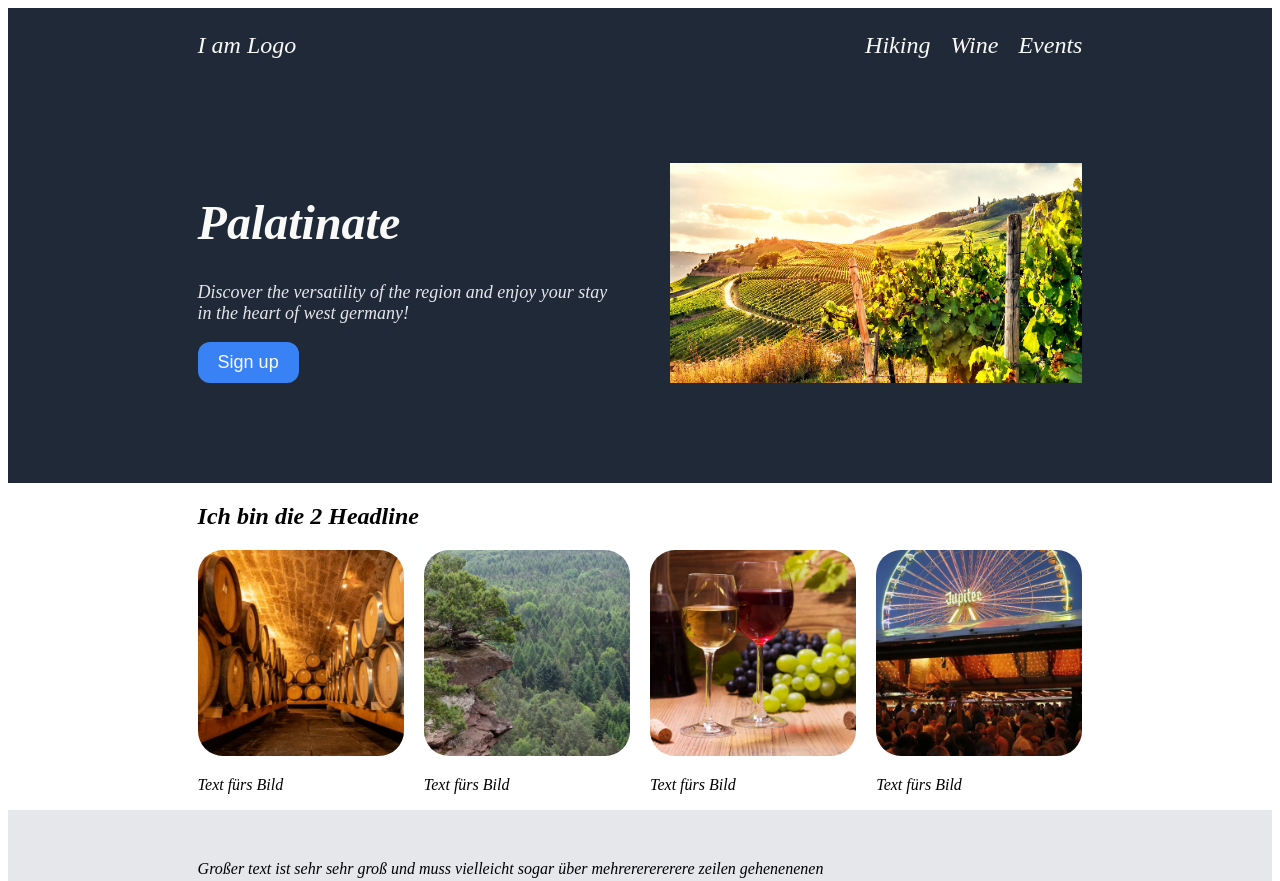
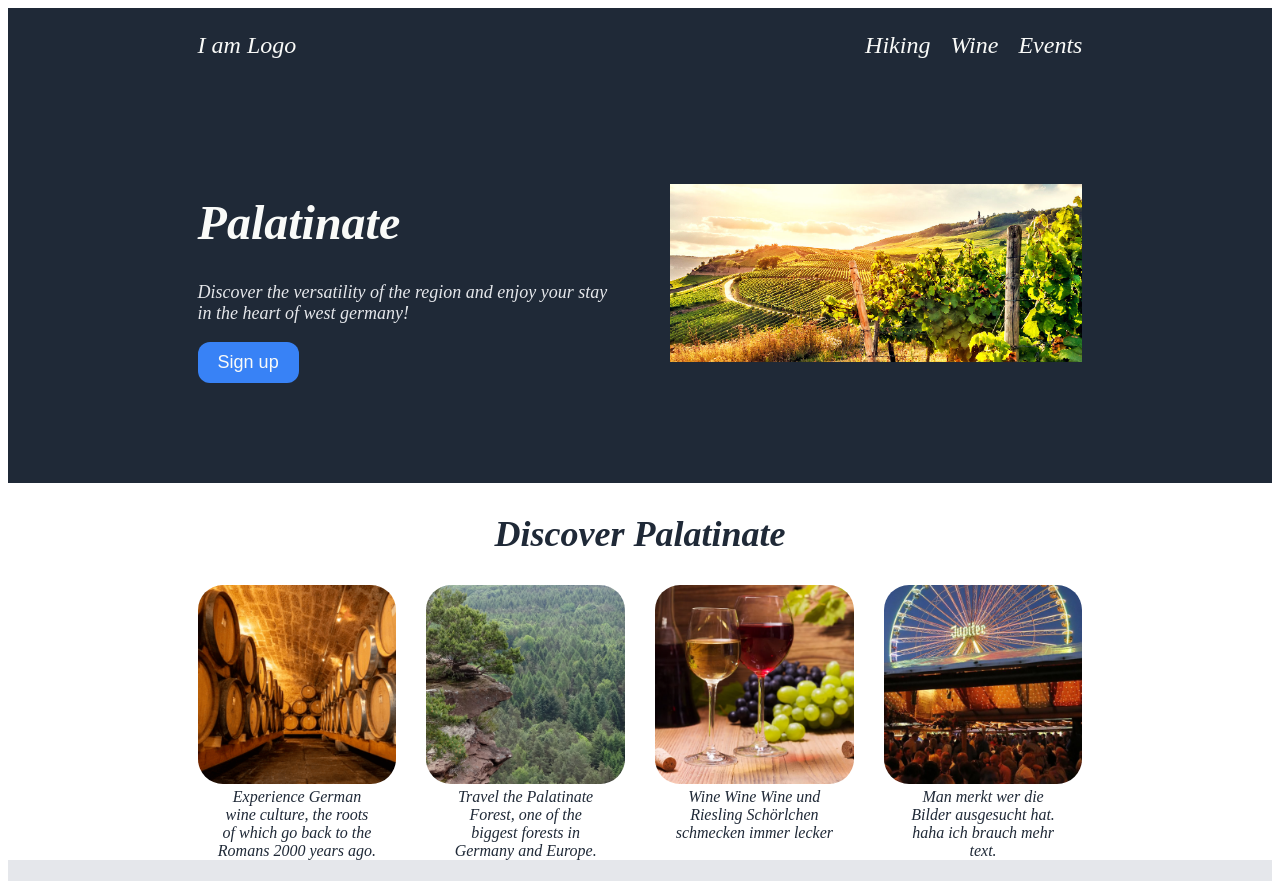
Before and after one commit to feindreh/palatinate, a plain HTML site: page index.html in a window 1280 px wide. Shown: the top 881 px of the page. Drawn offline with Linux system fonts and the light colour scheme.

Commit message:
add pictures text and layout

```diff
--- a/index.html
+++ b/index.html
@@ -27,23 +27,23 @@
         </div>
     </div>
     <div id="pictures">
-        <h2>Ich bin die 2 Headline</h2>
+        <h2>Discover Palatinate</h2>
         <div id="flexbox">
             <div class="imgWithText">
                 <img class="flexitems" src="./img/img1.png">
-                <p>Text fürs Bild</p>
+                <p>Experience German wine culture, the roots of which go back to the Romans 2000 years ago. </p>
             </div>
             <div class="imgWithText">
                 <img class="flexitems" src="./img/img2.png">
-                <p>Text fürs Bild</p>
+                <p>Travel the Palatinate Forest, one of the biggest forests in Germany and Europe.</p>
             </div>
             <div class="imgWithText">
                 <img class="flexitems" src="./img/img3.png">
-                <p>Text fürs Bild</p>
+                <p>Wine Wine Wine und Riesling Schörlchen schmecken immer lecker</p>
             </div>
             <div class="imgWithText">
                 <img class="flexitems" src="./img/img4.png">
-                <p>Text fürs Bild</p>
+                <p>Man merkt wer die Bilder ausgesucht hat. haha ich brauch mehr text.</p>
             </div>
         </div>
     </div>
--- a/style.css
+++ b/style.css
@@ -64,7 +64,8 @@ h1{
 }
 #imageOne{
     flex: 1 1 0px;
-    width:0
+    width:0;
+    object-fit:contain;
 }
 /* Pictures */
 
@@ -73,11 +74,23 @@ h1{
 }
 #flexbox{
     display:flex;
-    gap:20px;
+    justify-content: space-between;
+    gap:30px;
 }
 .imgWithText{
-
-
+    flex: 1 1 0px;
+    min-width: 150px;
+}
+h2{
+    text-align: center;
+    font-size: 36px;
+    color: #1F2937;
+}
+.imgWithText p{
+    margin: auto 10%;
+    font-size: 16px;
+    text-align: center;
+    color: #1F2937;
 }
 .flexitems{
     border-radius: 25px;
```
